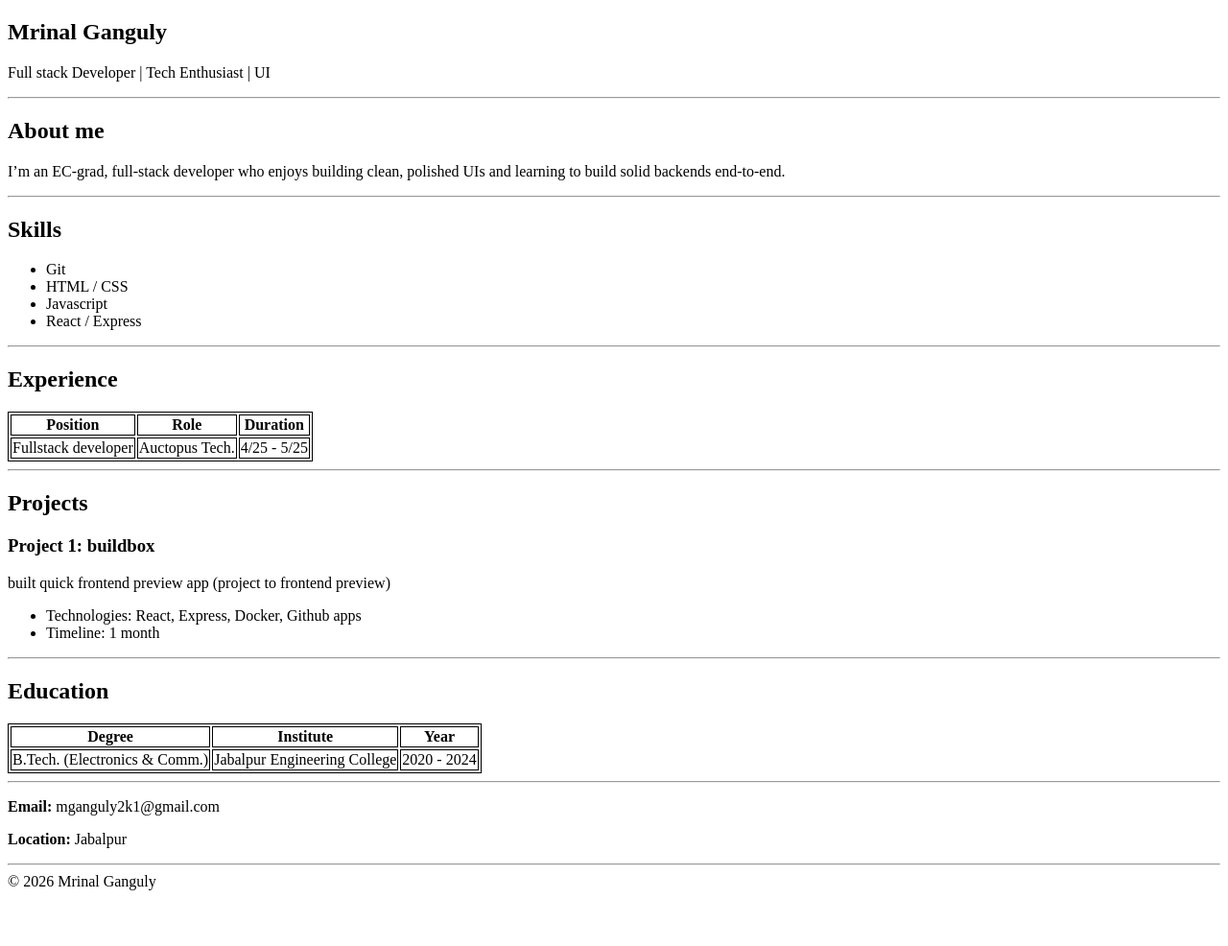
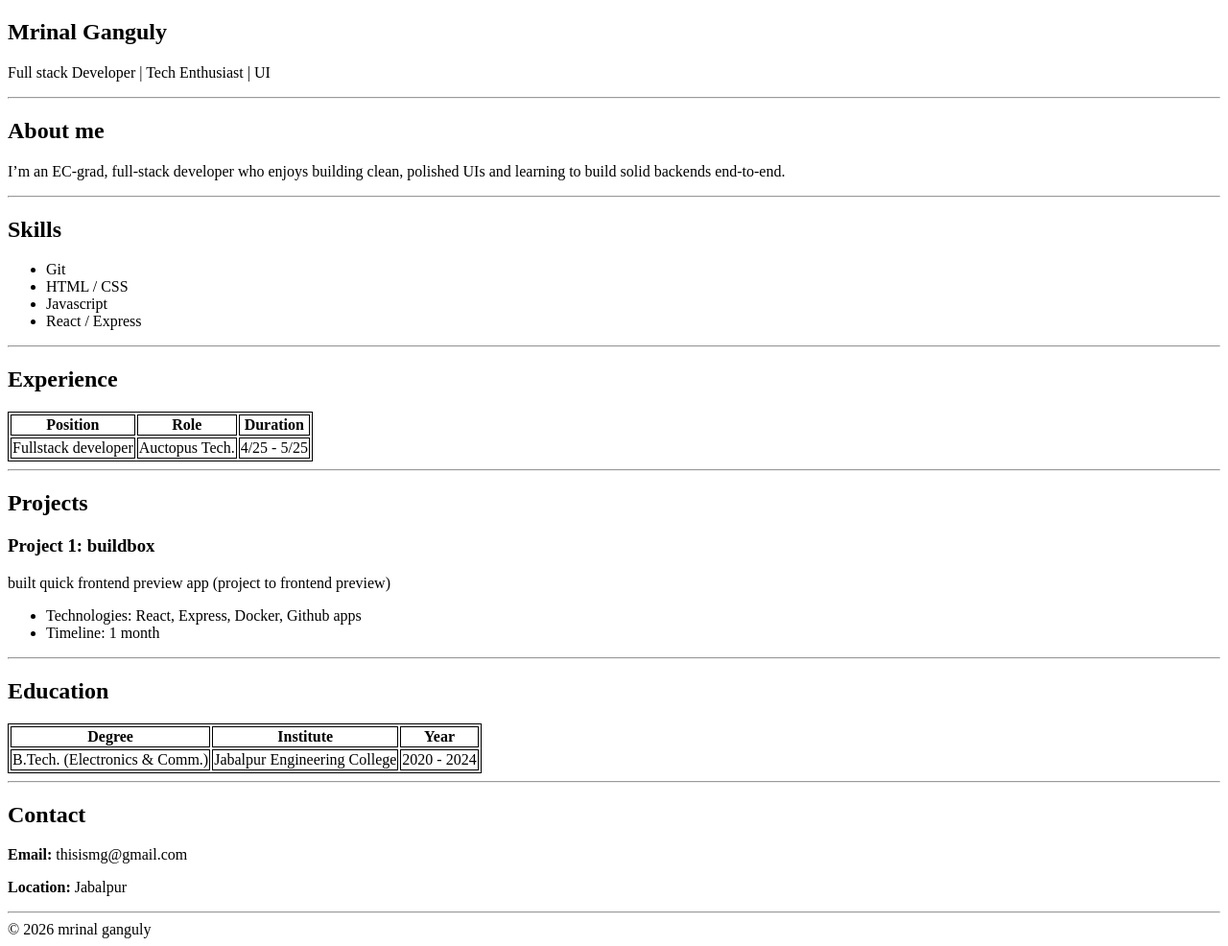
Before and after one commit to itsm16/res, a plain HTML site: page index.html in a window 1280 px wide. Shown: the whole page at 96% size. Before the commit the page ends 936 px from the top, so only its background shows below. Drawn offline with Linux system fonts and the light colour scheme.

Commit message:
contact fix

```diff
--- a/index.html
+++ b/index.html
@@ -79,12 +79,13 @@
     </main>
     <footer>
         <section id="contact">
-            <p><b>Email:</b> mganguly2k1@gmail.com</p>
+            <h2>Contact</h2>
+            <p><b>Email:</b> thisismg@gmail.com</p>
             <p><b>Location:</b> Jabalpur</p>
         </section>
         <hr>
         <section id="copyright">
-            &copy; 2026 Mrinal Ganguly
+            &copy; 2026 mrinal ganguly
         </section>
     </footer>
 </body>
```
